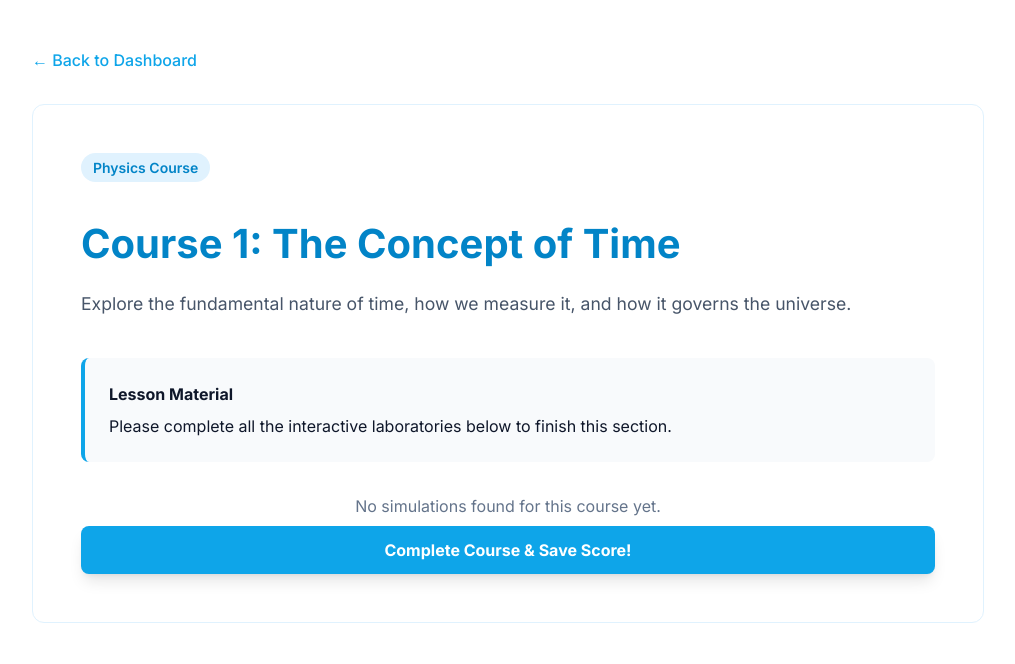
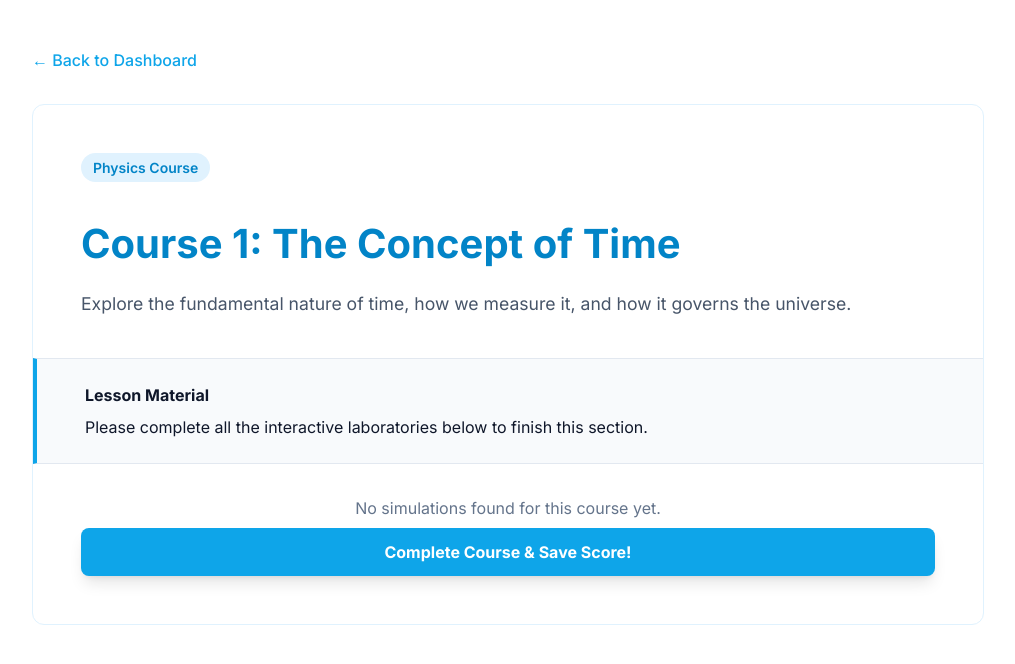
Before and after one commit to InfectiousAlpha/PhysicsWithIsmail, a Next.js app: page /courses/1 in a window 1280 px wide. Shown: the top 664 px of the page, without its empty margins (132-1147 px from the left). Built offline with nearby package versions, Linux system fonts and the light colour scheme; no server answers; the database is empty; sample sign-in values are in the browser's storage.

Commit message:
Update app/courses/[id]/page.jsx

```diff
--- a/app/courses/[id]/page.jsx
+++ b/app/courses/[id]/page.jsx
@@ -100,7 +100,10 @@ export default async function CoursePage({ params }) {
         ← Back to Dashboard
       </Link>
 
-      <div style={{marginTop: '2rem', background: 'white', padding: '3rem', borderRadius: '12px', border: '1px solid var(--light-blue)'}}>
+      <div style={{marginTop: '2rem', background: 'white', padding: '3rem 0', borderRadius: '12px', border: '1px solid var(--light-blue)', overflow: 'hidden'}}>
+
+        {/* Constrained Text Header */}
+        <div style={{padding: '0 3rem'}}>
           <div className={`badge ${course.category === 'math' ? 'bg-emerald-100 text-emerald-700' : 'badge-blue'}`}>
             {course.category === 'math' ? 'Mathematics Course' : 'Physics Course'}
           </div>
@@ -111,12 +114,16 @@ export default async function CoursePage({ params }) {
           <p style={{fontSize: '1.1rem', color: '#475569', lineHeight: '1.6'}}>
             {course.description}
           </p>
+        </div>
 
-        <div style={{marginTop: '2.5rem', padding: '1.5rem', background: '#f8fafc', borderRadius: '8px', borderLeft: `4px solid ${course.category === 'math' ? '#10b981' : 'var(--primary-blue)'}`}}>
+        {/* Full-Width Lesson Material Box */}
+        <div style={{marginTop: '2.5rem', padding: '1.5rem 3rem', background: '#f8fafc', borderTop: '1px solid #e2e8f0', borderBottom: '1px solid #e2e8f0', borderLeft: `4px solid ${course.category === 'math' ? '#10b981' : 'var(--primary-blue)'}`}}>
           <h3 style={{fontWeight: 'bold', marginBottom: '0.5rem'}}>Lesson Material</h3>
           <p>Please complete all the interactive laboratories below to finish this section.</p>
         </div>
 
+        {/* Full-Width Simulation Carousel Area */}
+        <div style={{marginTop: '2rem'}}>
           {courseSimulationsArray.length > 0 ? (
             <SimulationCarousel
               simulations={courseSimulationsArray}
@@ -129,7 +136,7 @@ export default async function CoursePage({ params }) {
               CompleteCourseBtn={CompleteCourseButton}
             />
           ) : (
-          <>
+            <div style={{padding: '0 3rem'}}>
               <p style={{marginTop: '2rem', color: '#64748b', textAlign: 'center'}}>No simulations found for this course yet.</p>
               <CompleteCourseButton
                 courseId={course.id}
@@ -138,8 +145,10 @@ export default async function CoursePage({ params }) {
                 currentLevel={currentLevel}
                 isReady={true}
               />
-          </>
+            </div>
           )}
+        </div>
+
       </div>
     </div>
   );
```
Lines whose indentation alone changed are shown as unchanged.
